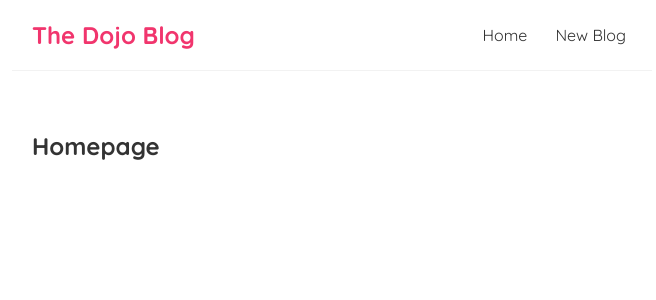
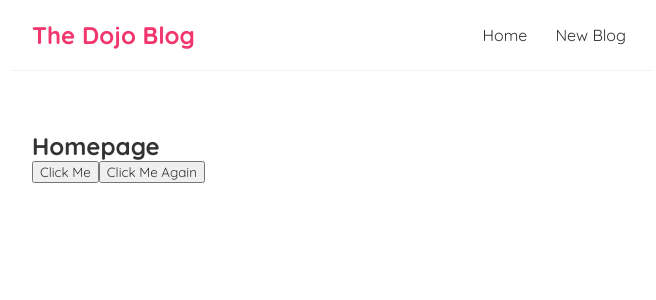
Before and after one commit to kulotsystems/react-thenetninja, a React (Vite) app: page / in a window 1280 px wide. Shown: the top 300 px of the page, without its empty margins (308-964 px from the left). Built offline with nearby package versions, Linux system fonts and the light colour scheme.

Commit message:
Lesson 7: Click Events.

```diff
--- a/src/Home.jsx
+++ b/src/Home.jsx
@@ -1,7 +1,17 @@
 const Home = () => {
+    const handleClick = (e) => {
+        console.log('Hello ninjas!', e);
+    }
+
+    const handleClickAgain = (name, e) => {
+        console.log(`Hello ${name}`, e.target);
+    }
+
     return (
         <div className="home">
             <h2>Homepage</h2>
+            <button onClick={handleClick}>Click Me</button>
+            <button onClick={(e) => { handleClickAgain('mario', e)}}>Click Me Again</button>
         </div>
     );
 };
```
